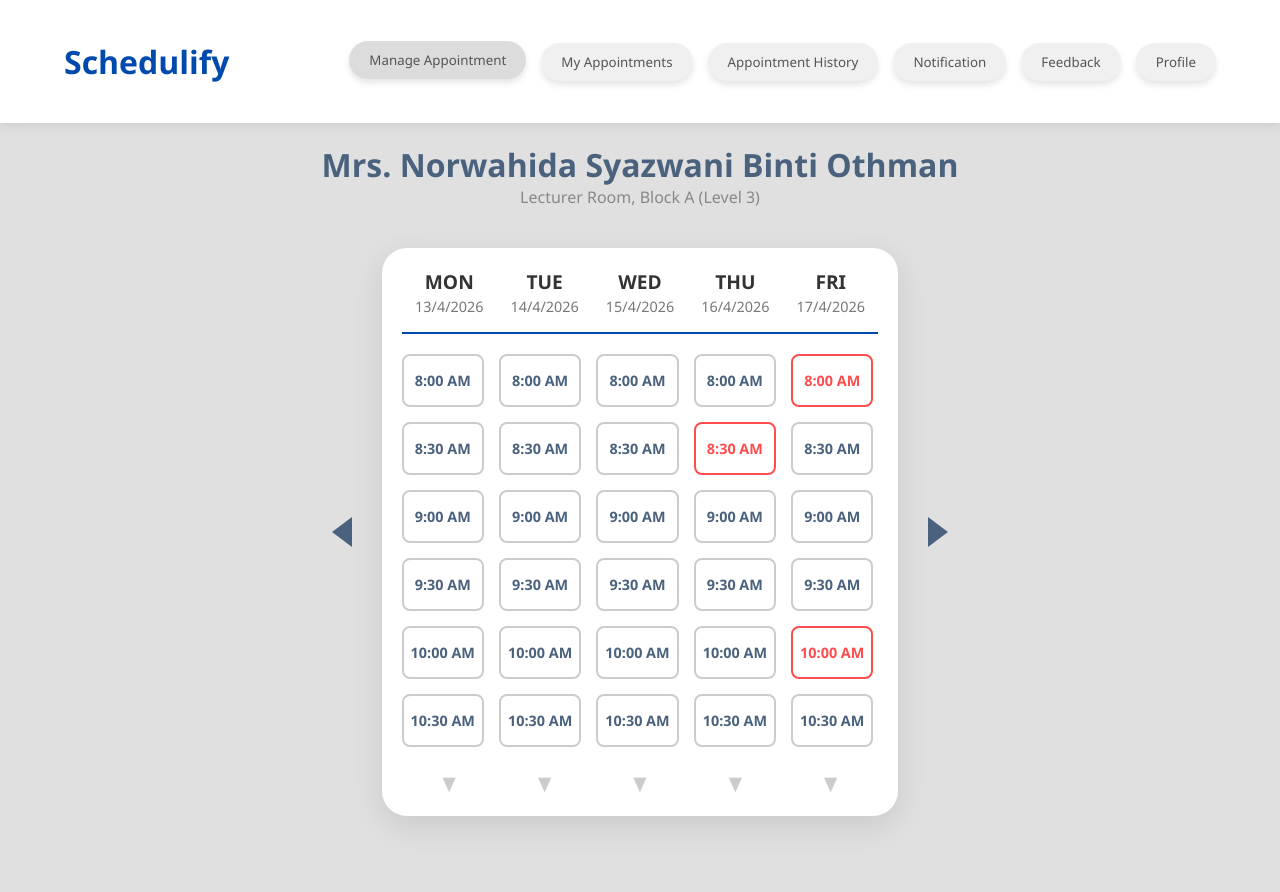
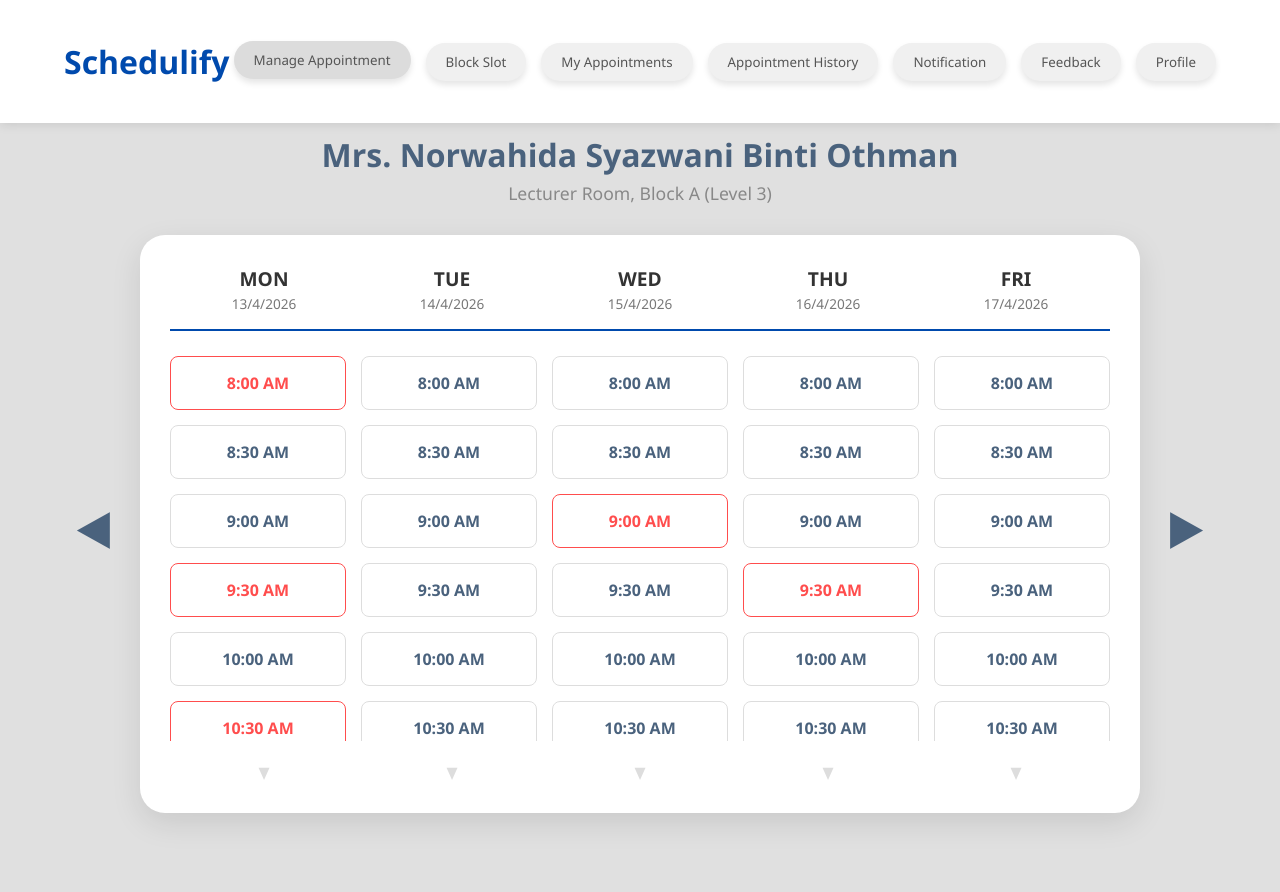
Before and after one commit to muazzaz07-byte/Schedulify, a PHP site: page /manage.html in a window 1280 px wide. Shown: the top 892 px of the page. Run offline with PHP 8.4, Linux system fonts and the light colour scheme.

Commit message:
update file

```diff
--- a/Schedulify Finalize (lecturer)/manage.css
+++ b/Schedulify Finalize (lecturer)/manage.css
@@ -53,95 +53,80 @@ body {
     transform: translateY(-2px);
 }
 
-.lecturer-header-container {
-    margin: 20px 0 40px;
+/* Main Container */
+.container {
+    width: 100%;
+    max-width: 1200px;
+    padding: 10px 20px;
     text-align: center;
+
 }
 
-.lecturer-info h2 { color: #4a627d; font-size: 2rem; }
-.lecturer-info p { color: #888; }
+.hidden { display: none !important; }
 
-/* =========================================
-   STANDARD CALENDAR UI (IDENTICAL)
-   ========================================= */
+.lecturer-header-container {
+    margin-bottom: 30px;
+}
 
-/* Wrapper Utama - Menampung Arrow & Kotak Putih */
-.calendar-wrapper, .calendar-outer-wrapper {
-   display: flex;
+.lecturer-info h2 { color: #4a627d; font-size: 2rem; margin-bottom: 5px; }
+.lecturer-info p { color: #888; font-size: 1.1rem; }
+
+/* Calendar Wrapper */
+.calendar-wrapper {
+    display: flex;
     align-items: center;
     justify-content: center;
-    width: 100%;           /* Pastikan wrapper ambil lebar penuh skrin */
-    max-width: 1300px;     /* Bagi ruang sikit untuk arrow kat kiri kanan */
-    margin: 0 auto;
-    gap: 20px;             /* Jarak antara arrow dan box putih */
+    gap: 30px;
 }
 
-/* Kotak Putih Utama */
 .calendar-card {
     background: white;
-    padding: 20px;
+    width: 1000px;
     border-radius: 25px;
-
-    /* Guna gandingan ini untuk bagi dia lebar macam gambar kedua */
-    width: 90%;            /* Ambil 90% ruang skrin */
-    max-width: 1100px;     /* Had lebar maksimum supaya tak nampak pelik kat monitor besar */
-
-    margin: 0 auto;        /* Bagi duduk tengah */
+    padding: 30px;
     box-shadow: 0 10px 30px rgba(0,0,0,0.1);
-    box-sizing: border-box;
-
-    /* Penting: Kalau kau guna flex pada parent, tambah ni */
-    flex: 1;
 }
 
-/* Header Hari */
 .calendar-header {
     display: grid;
-    grid-template-columns: repeat(5, 1fr);
-    text-align: center;
+    grid-template-columns: repeat(5, 1fr); /* 5 Kolum (Isnin-Jumaat) */
     border-bottom: 2px solid #004aad;
     padding-bottom: 15px;
+    margin-bottom: 10px;
 }
 
-.calendar-header h4, .day-col h4 {
-    margin: 0;
-    font-size: 1.2rem;
-    color: #333;
-    font-weight: bold;
+.day-col h4 { margin: 0; font-size: 1.2rem; color: #333; }
+.day-col span { font-size: 0.85rem; color: #777; }
+
+/* Slot Grid */
+.time-grid-container {
+    height: 400px; /* Tinggi scroll */
+    overflow-y: auto;
+    padding-top: 15px;
 }
 
-.calendar-header span, .day-col span {
-    font-size: 0.9rem;
-    color: #777;
-}
-
-/* Container Grid Masa (Scrollable) */
-.time-grid-scroll, .time-grid-container {
-    height: 400px; /* Tinggi kotak scroll */
-    overflow-y: auto;
-    margin-top: 20px;
-    padding-right: 5px;
-}
-
-/* Grid Slot Masa */
 .time-grid {
     display: grid;
-    grid-template-columns: repeat(5, 1fr);
+    grid-template-columns: repeat(5, 1fr); /* Mesti 5 kolum supaya selari dengan header */
     gap: 15px;
 }
 
-/* Kotak Slot Masa */
+/* Slot Styling */
 .slot {
-    border: 2px solid #ccc;
+    border: 1.5px solid #ddd;
     padding: 15px 5px;
-    text-align: center;
+    background: white;
+    cursor: pointer;
     border-radius: 8px;
-    font-size: 0.9rem;
     font-weight: bold;
-    cursor: pointer;
-    background: white;
-    color: #4a627d;
-    transition: all 0.2s ease;
+    color: #666;
+    transition: 0.2s;
+}
+
+.slot.available { color: #4a627d; }
+.slot.booked {
+    border-color: #ff4d4d;
+    color: #ff4d4d;
 }
 
 .slot:hover {
@@ -149,115 +134,185 @@ body {
     background-color: #f0f7ff;
 }
 
-.slot.booked {
-    border-color: #ff4d4d !important;
-    color: #ff4d4d !important;
+/* Arrows */
+.arrow-btn {
+    background: none; border: none; font-size: 3rem;
+    color: #4a627d; cursor: pointer; transition: 0.3s;
+}
+.arrow-btn:hover { transform: scale(1.2); color: #004aad; }
+
+.scroll-indicator {
+    display: flex; justify-content: space-around;
+    padding-top: 20px; color: #ddd;
 }
 
-/* Indikator Bawah (Arrow Down) */
-.bottom-indicators, .scroll-indicator {
-    display: grid;
-    grid-template-columns: repeat(5, 1fr);
-    text-align: center;
-    margin-top: 15px;
-    color: #ccc;
-    font-size: 1.2rem;
+/* --- BASE MODAL OVERLAY --- */
+.modal {
+    position: fixed;
+    top: 0;
+    left: 0;
+    width: 100%;
+    height: 100%;
+    background: rgba(0,0,0,0.3);
+    display: flex;
+    justify-content: center;
+    align-items: center;
+    z-index: 1000;
 }
 
-/* Arrow Button (Segitiga) */
-.arrow-btn, .nav-arrow {
-    background: none;
-    border: none;
-    cursor: pointer;
-    padding: 10px;
-    flex-shrink: 0;
-}
-
-.arrow-shape-left {
-    width: 0; height: 0;
-    border-top: 15px solid transparent;
-    border-bottom: 15px solid transparent;
-    border-right: 20px solid #4a627d;
-}
-
-.arrow-shape-right {
-    width: 0; height: 0;
-    border-top: 15px solid transparent;
-    border-bottom: 15px solid transparent;
-    border-left: 20px solid #4a627d;
-}
-
-/* Responsive Tablet & Mobile */
-@media (max-width: 768px) {
-    .calendar-wrapper, .calendar-outer-wrapper {
-        gap: 10px;
-    }
-    .calendar-card {
-        padding: 15px;
-    }
-    .slot {
-        font-size: 0.75rem;
-        padding: 10px 2px;
-    }
-    .arrow-shape-left { border-right-width: 25px; }
-    .arrow-shape-right { border-left-width: 25px; }
-}
-
-/* Modals */
-.modal {
-    position: fixed;
-    top: 0; left: 0; width: 100%; height: 100%;
-    background: rgba(0,0,0,0.15);
-    display: flex; justify-content: center; align-items: center;
-    z-index: 2000;
-}
-
+/* --- MODAL CONTENT BOX --- */
 .modal-content {
     background: white;
     padding: 40px;
-    border-radius: 25px;
-    width: 600px;
+    border-radius: 30px;
+    width: 550px; /* Standard width */
     text-align: center;
     box-shadow: 0 15px 40px rgba(0,0,0,0.2);
 }
 
-.details-box { margin: 25px 0; line-height: 1.8; color: #4a627d; font-size: 1.1rem; }
-
-.hidden { display: none !important; }
-
-textarea {
-    width: 100%;
-    height: 150px;
-    margin: 20px 0;
-    padding: 15px;
-    border-radius: 15px;
-    border: 1px solid #ccc;
-    background: #f4f4f4;
-    resize: none;
+/* Khusus untuk Modal Choice (Lebar sikit sebab ada 2 kotak) */
+.choice-modal-content {
+    width: 750px !important;
+    padding: 50px 40px !important;
 }
 
-.option-row {
+/* --- TEXT STYLING INSIDE MODAL --- */
+.modal-title {
+    font-size: 2.2rem;
+    font-weight: bold;
+    color: #000;
+    margin-bottom: 10px;
+}
+
+.modal-subtitle {
+    font-size: 1rem;
+    color: #777;
+    line-height: 1.4;
+    margin-bottom: 30px;
+    padding: 0 20px;
+}
+
+.appointment-details {
+    margin-bottom: 30px;
+}
+
+.detail-label {
+    font-size: 1.2rem;
+    color: #4a627d;
+    margin-bottom: 15px;
+}
+
+.student-highlight {
+    color: #004aad;
+    font-size: 1.6rem;
+    font-weight: bold;
+    margin-bottom: 10px;
+}
+
+.detail-text {
+    font-size: 1.1rem;
+    color: #5d707f;
+    margin: 5px 0;
+}
+
+/* --- INPUT / TEXTAREA STYLING --- */
+.input-container {
+    width: 100%;
+    padding: 0 10px;
+    margin: 20px 0 30px 0;
+}
+
+textarea#cancel-reason {
+    width: 100%;
+    height: 200px;
+    padding: 20px;
+    border-radius: 20px;
+    border: 1px solid #e0e0e0;
+    background-color: #f5f5f5;
+    font-size: 1rem;
+    color: #666;
+    resize: none;
+    outline: none;
+    transition: 0.3s;
+}
+
+textarea#cancel-reason:focus {
+    border-color: #004aad;
+    background-color: #fff;
+}
+
+/* --- BUTTONS SYSTEM --- */
+.modal-btns {
+    margin-top: 25px;
+    display: flex;
+    gap: 15px;
+    justify-content: center;
+}
+
+/* Base Button Style */
+.btn-yes, .btn-submit, .btn-cancel {
+    padding: 12px 0;
+    width: 200px; /* Uniform width untuk semua butang modal */
+    border-radius: 30px;
+    font-size: 1.1rem;
+    font-weight: bold;
+    cursor: pointer;
+    border: none;
+    transition: 0.3s;
+}
+
+/* Specific Colors */
+.btn-yes, .btn-submit {
+    background: #004aad;
+    color: white;
+}
+
+.btn-cancel {
+    background: #e9e9e9;
+    color: #888;
+}
+
+.btn-effect:active {
+    transform: scale(0.95);
+}
+
+/* --- CHOICE CARDS (Side-by-side) --- */
+.choice-container {
     display: flex;
     gap: 20px;
+    justify-content: center;
     margin-top: 30px;
 }
 
-.opt-btn {
+.choice-card {
     flex: 1;
-    background: #f0f0f0;
-    padding: 20px;
-    border-radius: 15px;
+    background: #f5f5f5;
+    border: none;
+    border-radius: 20px;
+    padding: 30px 20px;
+    display: flex;
+    flex-direction: column;
+    align-items: center;
     cursor: pointer;
-    box-shadow: 0 4px 10px rgba(0,0,0,0.05);
+    transition: 0.3s;
+    min-height: 160px;
 }
 
+.choice-card:hover {
+    background: #ececec;
+    transform: translateY(-5px);
+}
 
+.choice-title {
+    color: #004aad;
+    font-size: 1.5rem;
+    font-weight: bold;
+    margin-bottom: 15px;
+}
 
-.opt-btn strong { display: block; color: #004aad; font-size: 1.2rem; margin-bottom: 5px; }
-.opt-btn span { font-size: 0.85rem; color: #777; }
-
-.btn-yes { background: #004aad; color: white; border: none; padding: 12px 50px; border-radius: 25px; cursor: pointer; }
-.btn-cancel { background: #e8e8e8; color: #555; border: none; padding: 12px 50px; border-radius: 25px; cursor: pointer; }
-
-/* Scroll arrows */
-.scroll-indicator { display: flex; justify-content: center; gap: 40px; margin-top: 15px; color: #ccc; }
+.choice-desc {
+    color: #777;
+    font-size: 0.95rem;
+    line-height: 1.4;
+    text-align: center;
+}
--- a/Schedulify Finalize (lecturer)/manage.html
+++ b/Schedulify Finalize (lecturer)/manage.html
@@ -3,9 +3,8 @@
 <head>
     <meta charset="UTF-8">
     <meta name="viewport" content="width=device-width, initial-scale=1.0">
-    <title>Schedulify - Manage Appointments</title>
+    <title>Schedulify - Manage Appointment</title>
     <link rel="stylesheet" href="manage.css">
-    <script src="manage.js"></script>
 </head>
 <body>
 
@@ -13,7 +12,8 @@
         <div class="logo">Schedulify</div>
         <nav class="nav-buttons">
             <button class="active" onclick="location.href='manage.html'">Manage Appointment</button>
-            <button onclick="location.href='appointment.html'">My Appointments</button>
+            <button onclick="location.href='block.html'">Block Slot</button>
+            <button onclick="location.href='appointments.html'">My Appointments</button>
             <button onclick="location.href='history.html'">Appointment History</button>
             <button onclick="location.href='notification.html'">Notification</button>
             <button onclick="location.href='feedback.html'">Feedback</button>
@@ -22,6 +22,7 @@
     </header>
 
     <main class="container">
+        <section id="step-calendar" class="view">
             <div class="lecturer-header-container">
                 <div class="lecturer-info">
                     <h2>Mrs. Norwahida Syazwani Binti Othman</h2>
@@ -29,106 +30,111 @@
                 </div>
             </div>
 
-        <div class="calendar-outer-wrapper">
-    <button class="nav-arrow left-arrow" onclick="changeWeek(-1)">
-        <div class="arrow-shape-left"></div>
-    </button>
+            <div class="calendar-wrapper">
+                <!-- Arrow Navigation Luar Kotak -->
+                <button class="arrow-btn left btn-effect" onclick="changeWeek(-1)">&#9664;</button>
 
                 <div class="calendar-card">
                     <div class="calendar-header" id="calendar-days">
+                        <!-- Rendered by JS -->
                     </div>
-        <div class="time-grid-scroll">
+                    <div class="time-grid-container">
                         <div class="time-grid" id="time-slots">
+                            <!-- Rendered by JS -->
                         </div>
                     </div>
-        <div class="bottom-indicators">
-            <span>▼</span><span>▼</span><span>▼</span><span>▼</span><span>▼</span>
+                    <!-- Scroll Indicators -->
+                    <div class="scroll-indicator">
+                        <span class="arrow-down">&#9660;</span>
+                        <span class="arrow-down">&#9660;</span>
+                        <span class="arrow-down">&#9660;</span>
+                        <span class="arrow-down">&#9660;</span>
+                        <span class="arrow-down">&#9660;</span>
                     </div>
                 </div>
 
-    <button class="nav-arrow right-arrow" onclick="changeWeek(1)">
-        <div class="arrow-shape-right"></div>
-    </button>
+                <button class="arrow-btn right btn-effect" onclick="changeWeek(1)">&#9654;</button>
+            </div>
+        </section>
+
+        <!-- Modal 1: Cancel Confirmation -->
+<div id="modal-cancel" class="modal hidden">
+    <div class="modal-content">
+        <h1 class="modal-title">Cancel This Appointment?</h1>
+        <p class="modal-subtitle">This action will notify the student. The student will receive an immediate notification regarding this change.</p>
+
+        <div class="appointment-details">
+            <p class="detail-label">You have appointment with</p>
+            <h3 id="student-name" class="student-highlight">Naufal Ammar bin Rapizal</h3>
+            <p id="cancel-date" class="detail-text"></p>
+            <p class="detail-text">Lecturer Room, Block A (Level 3)</p>
+            <p id="cancel-time" class="detail-text"></p>
         </div>
 
-        <div id="modal-block-init" class="modal hidden">
+        <div class="modal-btns">
+            <button class="btn-yes btn-effect" onclick="openReasonModal()">Yes</button>
+            <button class="btn-cancel btn-effect" onclick="closeAllModals()">Cancel</button>
+        </div>
+    </div>
+</div>
+        <!-- Modal 2: Reason -->
+<div id="modal-reason" class="modal hidden">
     <div class="modal-content">
-                <h1>Block This Time Slot?</h1>
-                <p>Set this slot to 'Unavailable' for students.</p>
-                <div class="details-box">
-                    <p id="block-date"></p>
-                    <p>Lecturer Room, Block A (Level 3)</p>
-                    <p id="block-time"></p>
+        <h1 class="modal-title">Reason for cancellation</h1>
+
+        <div class="input-container">
+            <textarea id="cancel-reason" placeholder="Please provide a short reason for the student (e.g., Emergency Meeting, Medical Leave)"></textarea>
         </div>
+
         <div class="modal-btns">
-                    <button class="btn-yes btn-effect" onclick="openConfirmationAction('block')">Yes</button>
+            <button class="btn-submit btn-effect" onclick="openChoiceModal()">Submit</button>
             <button class="btn-cancel btn-effect" onclick="closeAllModals()">Cancel</button>
         </div>
     </div>
 </div>
 
-        <div id="modal-cancel-init" class="modal hidden">
-            <div class="modal-content">
-                <h1>Cancel This Appointment?</h1>
-                <p style="font-size: 0.9rem; color: #888;">This action will notify the student. The student will receive an immediate notification regarding this change.</p>
-                <div class="details-box">
-                    <p>You have appointment with</p>
-                    <h3 id="student-name" style="color: #004aad; margin: 10px 0;">Naufal Ammar bin Rapizal</h3>
-                    <p id="cancel-date"></p>
-                    <p>Lecturer Room, Block A (Level 3)</p>
-                    <p id="cancel-time"></p>
-                </div>
+        <!-- Modal 3: Choice -->
+<div id="modal-choice" class="modal hidden">
+    <div class="modal-content choice-modal-content">
+        <h1 class="modal-title">Appointment <span style="color: red;">Cancelled</span></h1>
+        <p class="modal-subtitle">The student has been notified. How would you like to set this slot now?</p>
 
-                <div class="modal-btns">
-                    <button class="btn-yes btn-effect" onclick="openReasonForm()">Yes</button>
-                    <button class="btn-cancel btn-effect" onclick="closeAllModals()">Cancel</button>
+        <div class="choice-container">
+            <button class="choice-card btn-effect" onclick="openFinalConfirm()">
+                <strong class="choice-title">Keep Available</strong>
+                <span class="choice-desc">Allow other students to book this time.</span>
+            </button>
+
+            <button class="choice-card btn-effect" onclick="openFinalConfirm()">
+                <strong class="choice-title">Block Slot</strong>
+                <span class="choice-desc">Make this time unavailable for everyone.</span>
+            </button>
         </div>
     </div>
 </div>
 
-        <div id="modal-reason" class="modal hidden">
+        <!-- Modal 4: Final Confirmation -->
+        <div id="modal-final" class="modal hidden">
             <div class="modal-content">
-                <h1>Reason for cancellation</h1>
-                <textarea placeholder="Please provide a short reason for the student (e.g., Emergency Meeting, Medical Leave)"></textarea>
+                <h1>Confirmation Cancellation</h1>
+                <p style="margin: 30px 0;">Are you confident in your actions?</p>
                 <div class="modal-btns">
-                    <button class="btn-yes btn-effect" onclick="openPostCancelOptions()">Submit</button>
-                    <button class="btn-cancel btn-effect" onclick="closeAllModals()">Cancel</button>
+                    <button class="btn-yes btn-effect" onclick="showSuccess()">Yes</button>
+                    <button class="btn-cancel btn-effect" onclick="closeAllModals()">No</button>
                 </div>
             </div>
         </div>
 
-        <div id="modal-post-cancel" class="modal hidden">
+        <!-- Modal 5: Success -->
+        <div id="modal-success" class="modal hidden">
             <div class="modal-content">
-                <h1 style="font-size: 2.2rem;">Appointment <span style="color: red;">Cancelled</span></h1>
-                <p>The student has been notified. How would you like to set this slot now?</p>
-
-                <div class="option-row">
-                    <div class="opt-btn btn-effect" onclick="openConfirmationAction('available')">
-                        <strong>Keep Available</strong>
-                        <span>Allow other students to book this time.</span>
-                    </div>
-                    <div class="opt-btn btn-effect" onclick="openConfirmationAction('block')">
-                        <strong>Block Slot</strong>
-                        <span>Make this time unavailable for everyone.</span>
-                    </div>
-                </div>
-            </div>
-        </div>
-
-        <div id="modal-final-confirm" class="modal hidden">
-    <div class="modal-content">
-        <h1>Confirmation</h1>
-
-        <p style="margin-bottom: 40px; margin-top: 10px; line-height: 1.6; color: #666;">
-            Are you confident in your actions?
-        </p>
-
-        <div class="modal-btns">
-            <button class="btn-yes btn-effect" onclick="finishAction()">Yes</button>
-            <button class="btn-cancel btn-effect" onclick="closeAllModals()">No</button>
-        </div>
+                <h1 style="color: #004aad; font-size: 2.5rem;">Success!</h1>
+                <h2 style="margin: 20px 0; color: #334155;">Action completed successfully.</h2>
+                <button class="btn-yes btn-effect" onclick="location.reload()">Done</button>
             </div>
         </div>
     </main>
+
+    <script src="manage.js"></script>
 </body>
 </html>
```
Also changed, not shown: Schedulify Finalize (lecturer)/manage.js (+49 -49 lines). Lines whose indentation alone changed are shown as unchanged.
